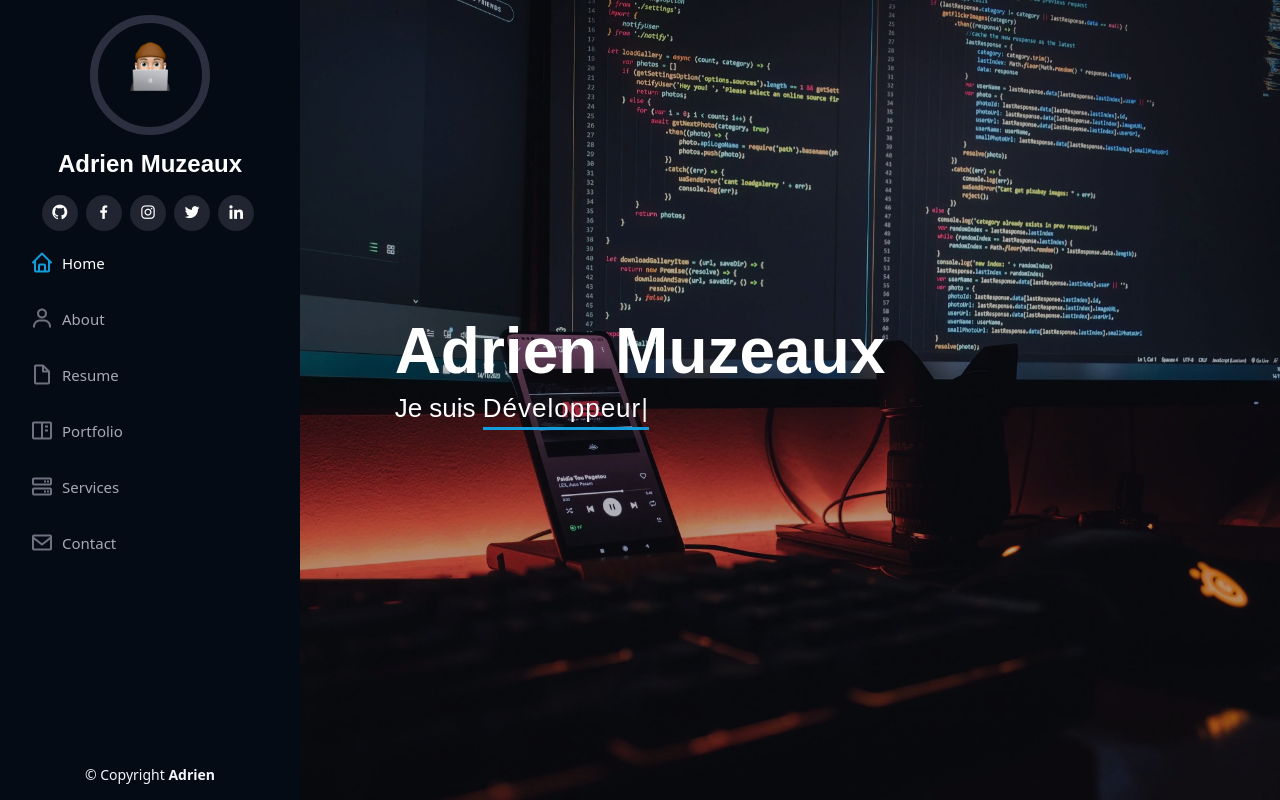
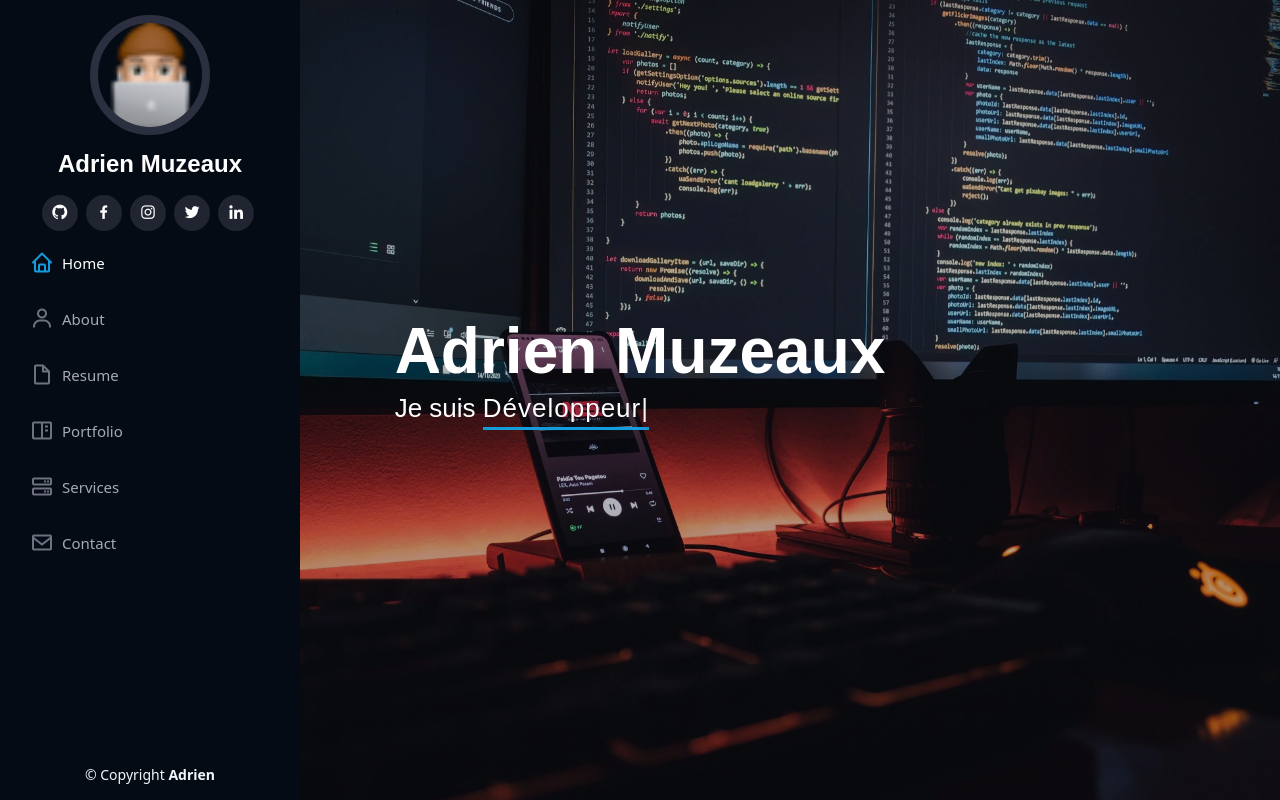
Before and after one commit to Admu-Dev/Portfolio, a plain HTML site: page index.html in a window 1280 px wide. Shown: the top 800 px of the page. Drawn offline with Linux system fonts and the light colour scheme.

Commit message:
Update index.html

```diff
--- a/index.html
+++ b/index.html
@@ -72,7 +72,7 @@
     <div class="d-flex flex-column">
 
       <div class="profile">
-        <img src="assets/img/favicon/mstile-150x150.png" alt="Image de Profile" class="img-fluid rounded-circle">
+        <img src="assets/img/favicon/favicon-32x32.png" alt="Image de Profile" class="img-fluid rounded-circle">
         <h1 class="text-light"><a href="index.html">Adrien Muzeaux</a></h1>
         <div class="social-links mt-3 text-center">
           <a aria-label="Lien qui mène au github du développeur" rel="noopener" href="https://github.com/Admu-Dev" target="_blank" class="twitter"><i class="bx bxl-github"></i></a>
```
